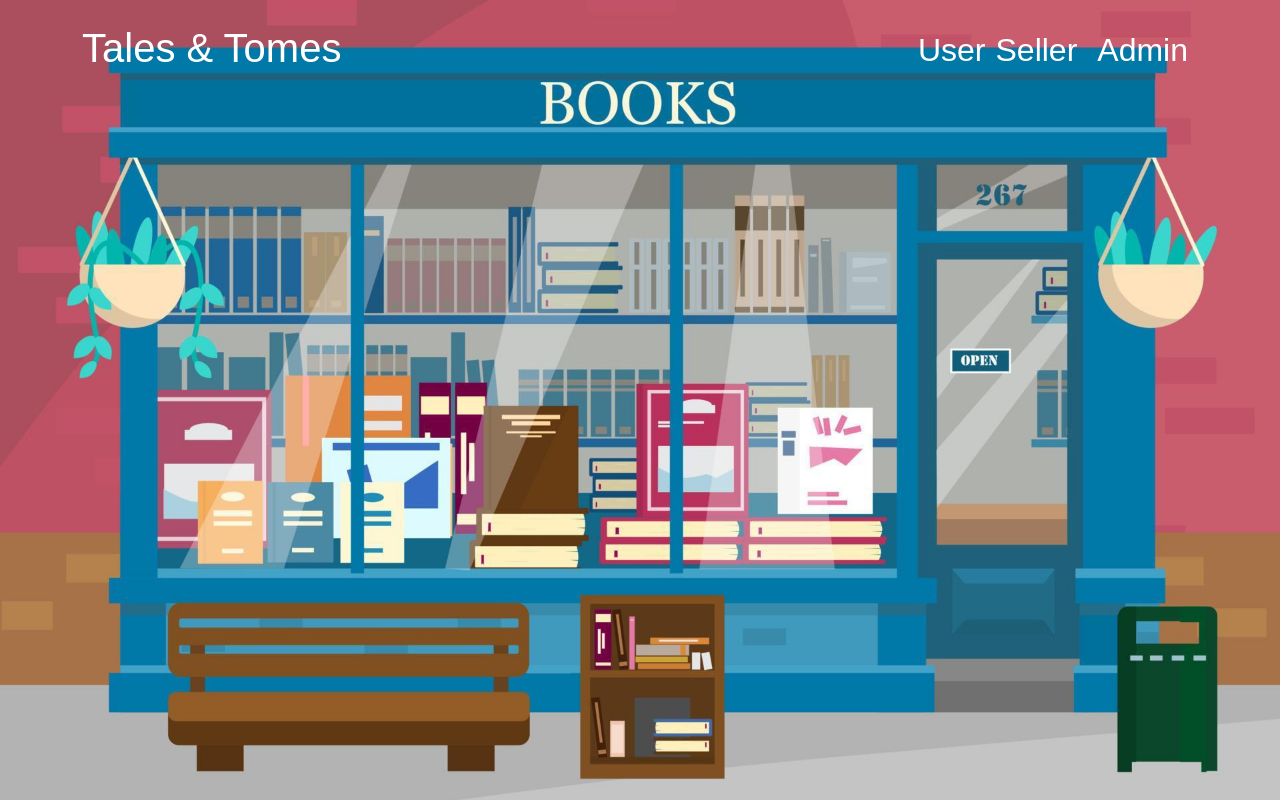
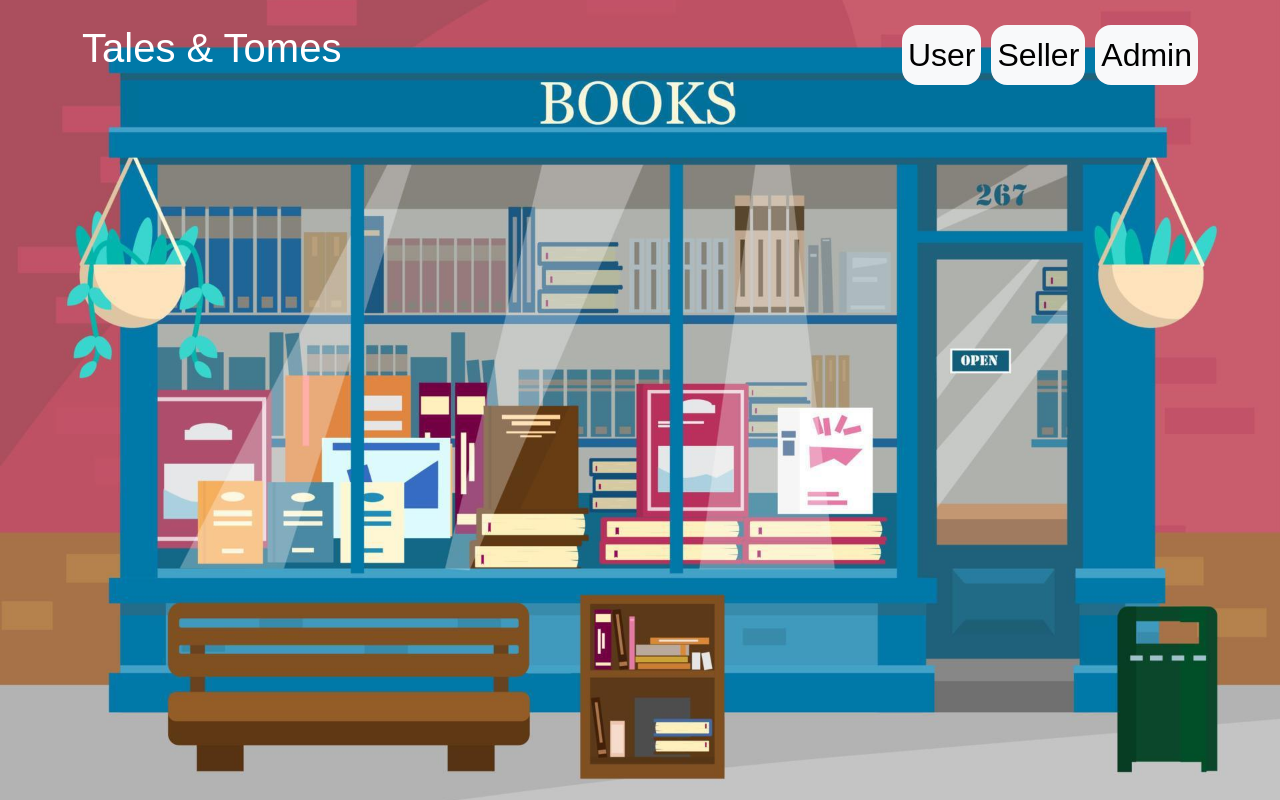
Before and after one commit to nishanthspk/BOOK-STORE, a React (Vite) app in the folder Frontend/: page / in a window 1280 px wide. Built offline with nearby package versions, Linux system fonts and the light colour scheme.

Commit message:
Background-color

```diff
--- a/Frontend/src/Componenets/Home.jsx
+++ b/Frontend/src/Componenets/Home.jsx
@@ -16,9 +16,9 @@ const Home = () => {
         <Navbar.Toggle aria-controls="basic-navbar-nav" />
         <Navbar.Collapse id="basic-navbar-nav">
           <Nav className="ml-auto fs-2">
-            <Link to="/login" style={{padding:"px",color:"white",textDecoration:"none",paddingTop:"30px",backgroundColor: ''}}>User</Link>
-            <Link to="/slogin" style={{padding:"10px",color:"white",textDecoration:"none",paddingTop:"30px"}}>Seller</Link>
-            <Link to="/alogin" style={{padding:"10px",color:"white",textDecoration:"none",paddingTop:"30px"}}>Admin</Link>
+            <Link to="/login" className="rounded-2xl text-black bg-light" style={{padding:"6px",color:"white",textDecoration:"none",marginTop:"30px",marginRight:"10px",backgroundColor: 'darkgreen'}}>User</Link>
+            <Link to="/slogin"  className="rounded-2xl text-black bg-light" style={{padding:"6px",color:"white",textDecoration:"none",marginTop:"30px",marginRight:"10px",backgroundColor: 'orangered'}}>Seller</Link>
+            <Link to="/alogin"  className="rounded-2xl text-black bg-light" style={{padding:"6px",color:"white",textDecoration:"none",marginTop:"30px",backgroundColor: 'orangered'}}>Admin</Link>
           </Nav>
         </Navbar.Collapse>
       </Container>
--- a/Frontend/src/User/Login.jsx
+++ b/Frontend/src/User/Login.jsx
@@ -37,8 +37,8 @@ const Login = () => {
   return (
     <div >
 
-    <div className="flex items-center justify-center min-h-screen bg-gray-500" >
-      <div className="relative max-w-md w-full bg-gray-300 p-8 rounded-md shadow-md overflow-hidden">
+    <div className="flex items-center justify-center min-h-screen bg-blue-300" >
+      <div className="relative max-w-md w-full bg-blue-100 p-8 rounded-md shadow-md overflow-hidden">
         {/* Front side of the card */}
 
 
```
